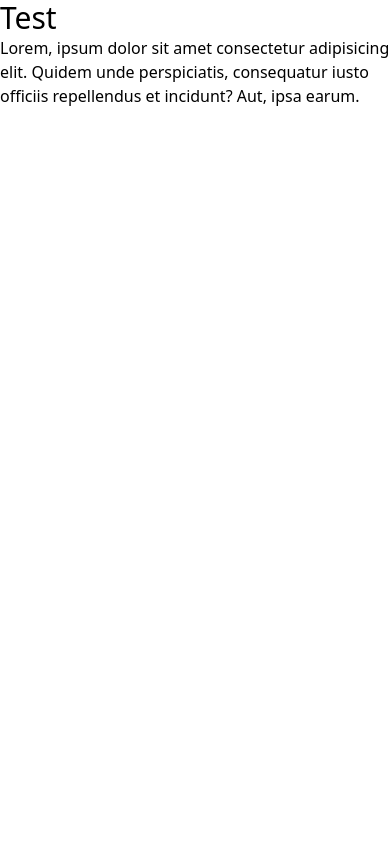
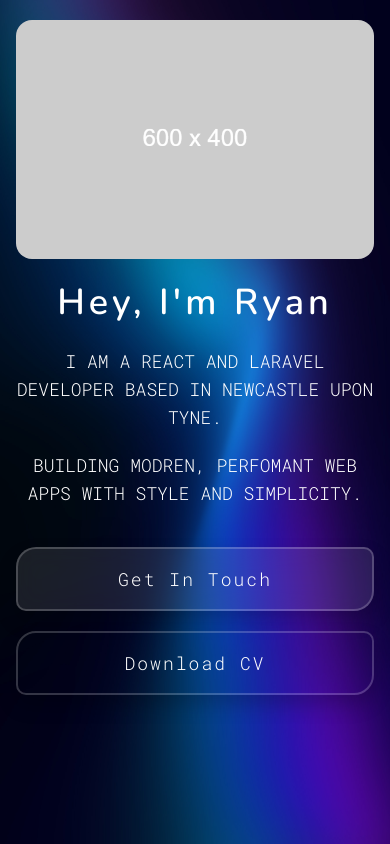
Before and after one commit to Cruse180795/Online-Portfolio, a React (Vite) app: page / in a window 390 px wide. Built offline with nearby package versions, Linux system fonts and the light colour scheme.

Commit message:
Hero Section Mobile Viewport

```diff
--- a/index.html
+++ b/index.html
@@ -6,7 +6,7 @@
   <link rel="icon" type="image/svg+xml" href="/vite.svg" />
   <meta name="viewport" content="width=device-width, initial-scale=1.0" />
   <link rel="stylesheet" href="/src/index.css">
-  <title>online-portfolio</title>
+  <title>Ryan Cruse | Portfolio</title>
 </head>
 
 <body>
--- a/src/App.jsx
+++ b/src/App.jsx
@@ -1,4 +1,4 @@
-
+import Hero from "./components/Hero"
 
 
 function App() {
@@ -6,8 +6,7 @@ function App() {
 
   return (
     <div>
-      <h1 className="text-3xl">Test</h1>
-      <p className="">Lorem, ipsum dolor sit amet consectetur adipisicing elit. Quidem unde perspiciatis, consequatur iusto officiis repellendus et incidunt? Aut, ipsa earum.</p>
+      <Hero />
     </div>
   )
 }
--- /dev/null
+++ b/src/components/Hero.jsx
@@ -0,0 +1,69 @@
+const Hero = () => {
+    return (
+        <section className="px-4 py-5 h-screen space-y-6 text-white" id="hero">
+
+            {/** Image Container */}
+            <div>
+                <img src="/src/assets/images/dummy_600x400_ffffff_cccccc.png" alt="Avatar" className="rounded-2xl mx-auto"/>
+            </div>
+            {/** Text Container */}
+            <div className="text-center">
+                <h1 className="text-4xl font-nunito font-semibold tracking-[0.1125em] mb-6">Hey, I'm Ryan</h1>
+                <div className="space-y-5 mb-10">
+                    <p className="uppercase font-roboto-mono font-light text-lg ">I am a react and laravel developer based in newcastle upon tyne.</p>
+                    <p className="uppercase font-roboto-mono font-light text-lg ">Building modren, perfomant web apps with style and simplicity.</p>
+                </div>
+                <div className=" flex flex-col gap-y-5">
+                    <button className="
+                    cursor-pointer
+                    w-full
+                    border-2
+                    border-white/20
+                    p-4
+                    rounded-tl-[20px]
+                    rounded-br-[20px]
+                    rounded-tr-[10px]
+                    rounded-bl-[10px]
+                    font-roboto-mono
+                    text-lg
+                    font-light
+                    tracking-[0.1125em]
+                    bg-white/10
+                    backdrop-blur-md
+                    shadow-[0_10px_20px_0_rgba(0,0,0,0.2)]
+                    duration-500
+                    transition-all
+                    ease-in-out
+                    hover:-translate-y-1.5">
+                        Get In Touch
+                    </button>
+                    <button className="
+                    cursor-pointer
+                    w-full
+                    border-2
+                    border-white/20
+                    p-4
+                    rounded-tl-[20px]
+                    rounded-br-[20px]
+                    rounded-tr-[10px]
+                    rounded-bl-[10px]
+                    font-roboto-mono
+                    text-lg
+                    font-light
+                    tracking-[0.1125em]
+                    shadow-[0_10px_20px_0_rgba(0,0,0,0.2)]
+                    duration-500
+                    transition-all
+                    ease-in-out
+                    hover:bg-white/10
+                    hover:backdrop-blur-md">
+                        Download CV
+                    </button>
+                </div>
+            </div>
+
+        </section>
+    );
+}
+
+export default Hero;
--- a/src/index.css
+++ b/src/index.css
@@ -40,3 +40,10 @@
   font-display: swap;
   font-style: italic;
 }
+
+
+#hero {
+  background-image: url('./assets/images/hero_gradient.jpg');
+  background-position: center;
+  background-size: cover;
+}
```
Also changed, not shown: src/assets/images/dummy_600x400_ffffff_cccccc.png (added), src/assets/images/hero_gradient.jpg (added).
